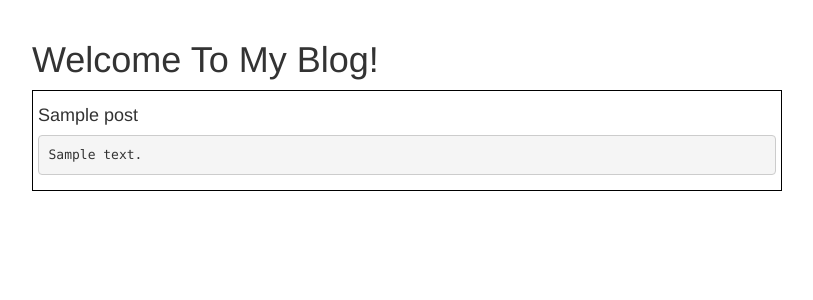
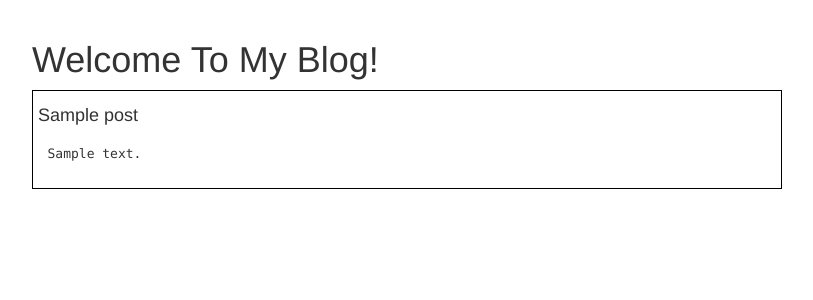
Before and after one commit to viliusgudziunas/myblog, a Flask app: page / in a window 1280 px wide. Shown: the part 52-352 px from the top of the page, without its empty margins (53-866 px from the left). Run offline with Flask 2, Linux system fonts and the light colour scheme; tables that the repository leaves empty hold one stand-in row (values such as "Sample post"); some libraries are stand-ins or nearby versions.

Commit message:
Added style to posts

```diff
--- /dev/null
+++ b/app/static/main.css
@@ -0,0 +1,6 @@
+.post {
+    border: 1px solid black;
+    background-color: coral;
+    padding: 5px;
+    margin-bottom: 10px;
+}
--- a/app/templates/base.html
+++ b/app/templates/base.html
@@ -45,7 +45,6 @@
         <div class="container">
             <div class="row">
                 <div class="col-md-8">
-                    <link rel="stylesheet" href="{{ url_for('static', filename='main.css') }}">
                     {% block app_content %}{% endblock %}
                 </div>
             </div>
--- a/app/templates/includes/_post.html
+++ b/app/templates/includes/_post.html
@@ -1,17 +1,21 @@
 <html>
     <head>
         <style>
-        div.post {
-            border: 1px solid black;
-            padding: 5px;
-            margin-bottom: 10px;
-        }
+            .post {
+                border: 1px solid black;
+                padding: 5px;
+                margin-bottom: 10px;
+            }
+            .pre {
+                background-color: white;
+                border: none;
+            }
         </style>
     </head>
     <body>
         <div class="post">
             <h4>{{ post.title }}</h4>
-<pre>{{ post.body }}</pre>
+<pre class="pre">{{ post.body }}</pre>
             </pre>
         </div>
     </body>
```
